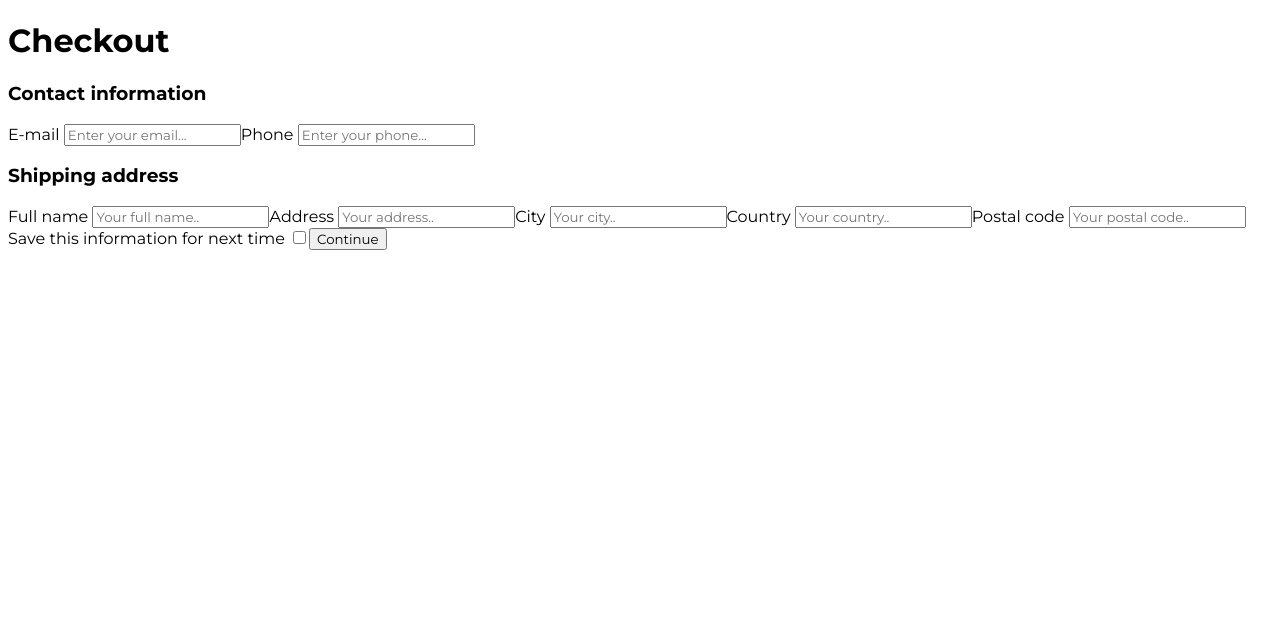
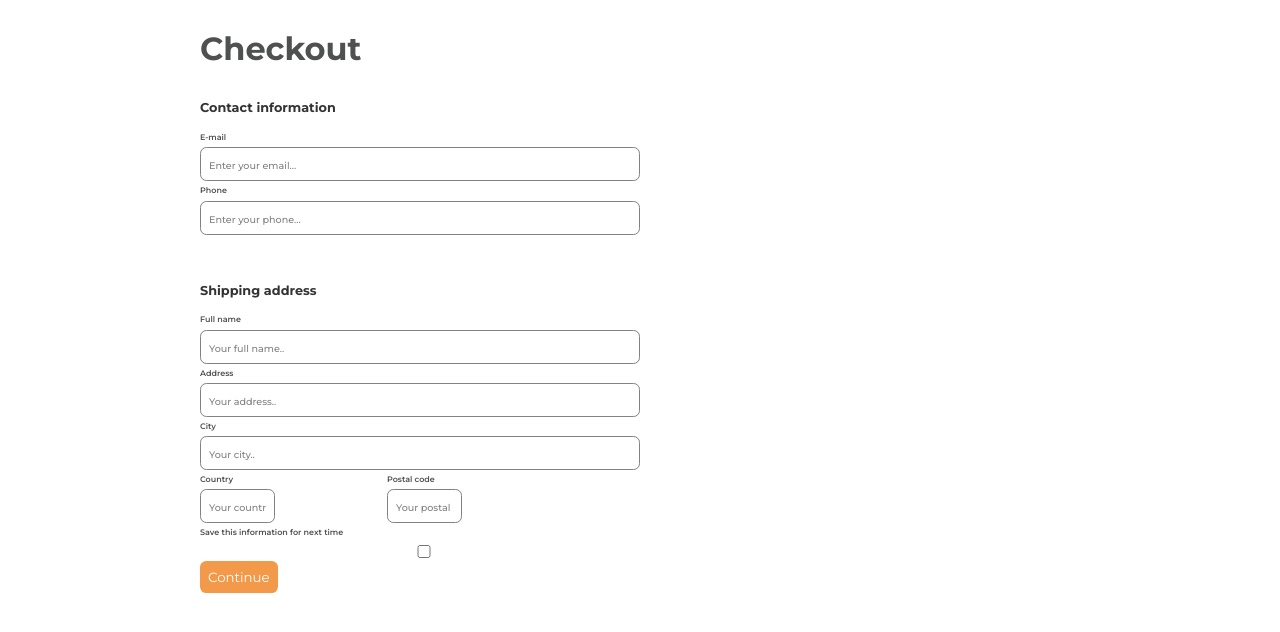
Before and after one commit to MtFranke/checkout-page, an Angular app: page / in a window 1280 px wide. Shown: the top 632 px of the page. Built offline with nearby package versions, Linux system fonts and the light colour scheme.

Commit message:
working on form styling + build

```diff
--- a/src/app/app.component.html
+++ b/src/app/app.component.html
@@ -1,7 +1,7 @@
 <main class="form">
   <h1 class="form-title">Checkout</h1>
   <section class="form__contact-information">
-  <h3 class="form__contact-information__title">Contact information</h3>
+  <h4 class="form__contact-information__title">Contact information</h4>
     <label>E-mail
       <input type="text" placeholder="Enter your email...">
     </label>
@@ -11,7 +11,7 @@
   </section>
 
   <section class="form__shipping-address">
-    <h3 class="form__shipping-address__title">Shipping address</h3>
+    <h4 class="form__shipping-address__title">Shipping address</h4>
     <label>Full name
       <input type="text" placeholder="Your full name..">
     </label>
@@ -21,18 +21,20 @@
     <label>City
       <input type="text" placeholder="Your city..">
     </label>
-    <label>Country
+    <label class="form__shipping-address__country">Country
       <input type="text" placeholder="Your country..">
     </label>
-    <label>Postal code
+    <label class="form__shipping-address__postal-code">Postal code
       <input type="text" placeholder="Your postal code..">
     </label>
     <label> Save this information for next time
       <input type="checkbox">
     </label>
-    <button type="submit">Continue</button>
+    <button class="button-submit" type="submit">Continue</button>
   </section>
 </main>
 <section class="cart">
+  <div style="background-color: black">
 
+  </div>
 </section>
--- a/src/app/app.component.scss
+++ b/src/app/app.component.scss
@@ -1,6 +1,72 @@
 @import url('https://fonts.googleapis.com/css2?family=Montserrat:wght@200;300;400;500;600;700&display=swap');
+
+$input-placeholder-font-size:0.6rem;
+$label-font-size:0.5rem;
+$label-color:#4F4F4F;
+$section-title-color: #333333;
+$section-title-size: 0.8rem;
+$light-grey: #828282;
+$b-radius:0.4rem;
 
 *{
   font-family: 'Montserrat', sans-serif;
   box-sizing: border-box;
 }
+
+label{
+  font-size: $label-font-size;
+  color: $label-color;
+  display: block;
+  line-height: 1.2rem;
+  font-weight: 600;
+}
+
+input{
+  display: block;
+  width: 100%;
+  border-radius: $b-radius;
+  padding: 0.5rem;
+  border: 1px solid $light-grey;
+}
+input::placeholder {
+  font-size: $input-placeholder-font-size;
+  font-weight: 500;
+  color: $light-grey;
+}
+
+.form-title{
+  color: #4E5150;
+  font-weight: bold;
+  margin-bottom: 2rem;
+}
+.form__contact-information__title{
+  color: $section-title-color;
+  font-size: $section-title-size;
+  margin: 0 0 0.8rem 0;
+}
+.form__shipping-address__title{
+  color: $section-title-color;
+  font-size: $section-title-size;
+  margin: 3rem 0 0.8rem 0;
+}
+.form__shipping-address__country{
+  display: inline-block;
+
+  input{
+    width: 40%;
+  }
+}
+.form__shipping-address__postal-code{
+  display: inline-block;
+
+  input{
+    width: 40%;
+  }
+}
+.button-submit{
+  background: #F2994A;
+  color: white;
+  border-radius: $b-radius;
+  padding: 0.5rem;
+  border: none;
+}
--- a/src/styles.scss
+++ b/src/styles.scss
@@ -1 +1,5 @@
-/* You can add global styles to this file, and also import other style files */
+body{
+  display: grid;
+  grid-template-columns: 1fr 1fr;
+  padding: 0 15%;
+}
```
Also changed, not shown: 7 other files (tests, documents, lock files or other folders).
